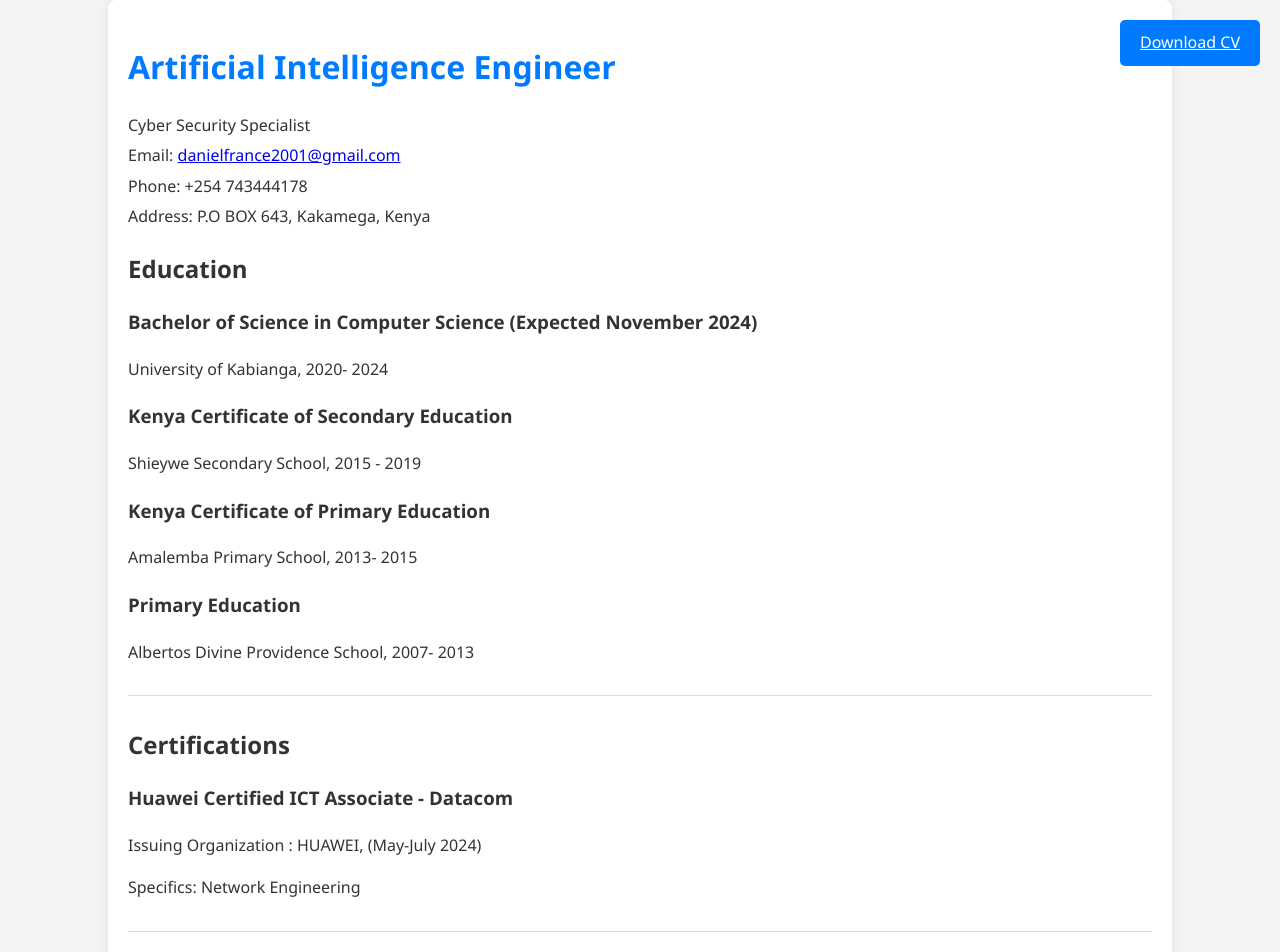
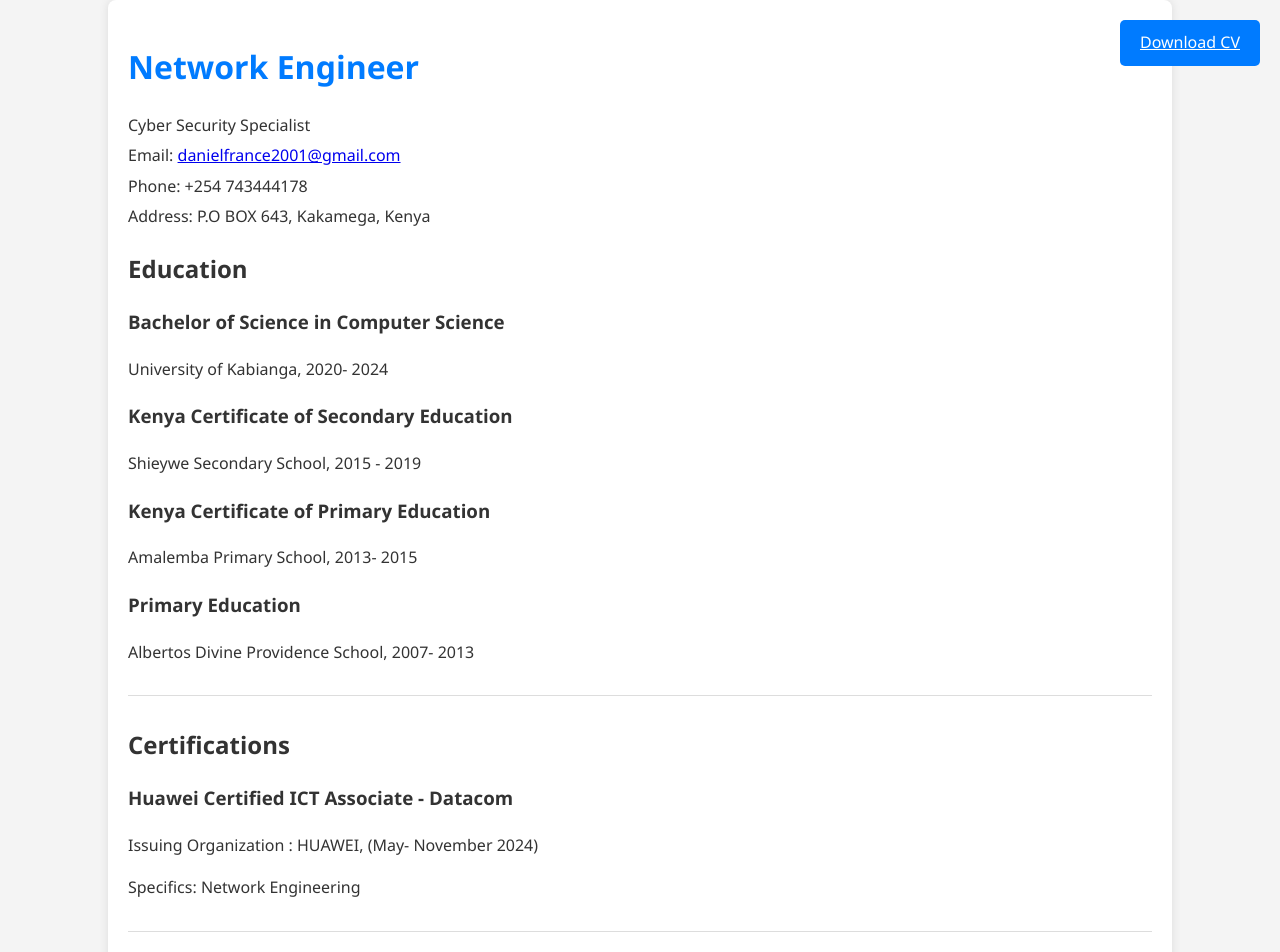
Before and after one commit to CyclesTech/daniel_France, a plain HTML site: page cv.html in a window 1280 px wide. Shown: the top 952 px of the page. Drawn offline with Linux system fonts and the light colour scheme.

Commit message:
Update cv.html

```diff
--- a/cv.html
+++ b/cv.html
@@ -115,7 +115,7 @@
         <a href="#" class="download-button">Download CV</a>
 
         <div class="header-contact">
-            <h1 style="color: #007bff;">Artificial Intelligence Engineer</h1>
+            <h1 style="color: #007bff;">Network  Engineer</h1>
 
 	    <p>Cyber Security Specialist </p>
 
@@ -129,7 +129,7 @@
             <div class="section-content">
                 <ul>
                     <li>
-                        <h3>Bachelor of Science in Computer Science (Expected November 2024)</h3>
+                        <h3>Bachelor of Science in Computer Science </h3>
                         <p>University of Kabianga, 2020- 2024</p>
                     </li>
                     <li>
@@ -154,7 +154,7 @@
                 <ul>
                     <li>
                         <h3>Huawei Certified ICT Associate - Datacom</h3>
-                        <p>Issuing Organization : HUAWEI, (May-July 2024)</p>
+                        <p>Issuing Organization : HUAWEI, (May- November 2024)</p>
 			<p>Specifics: Network Engineering</p>
                     </li>
 
```
